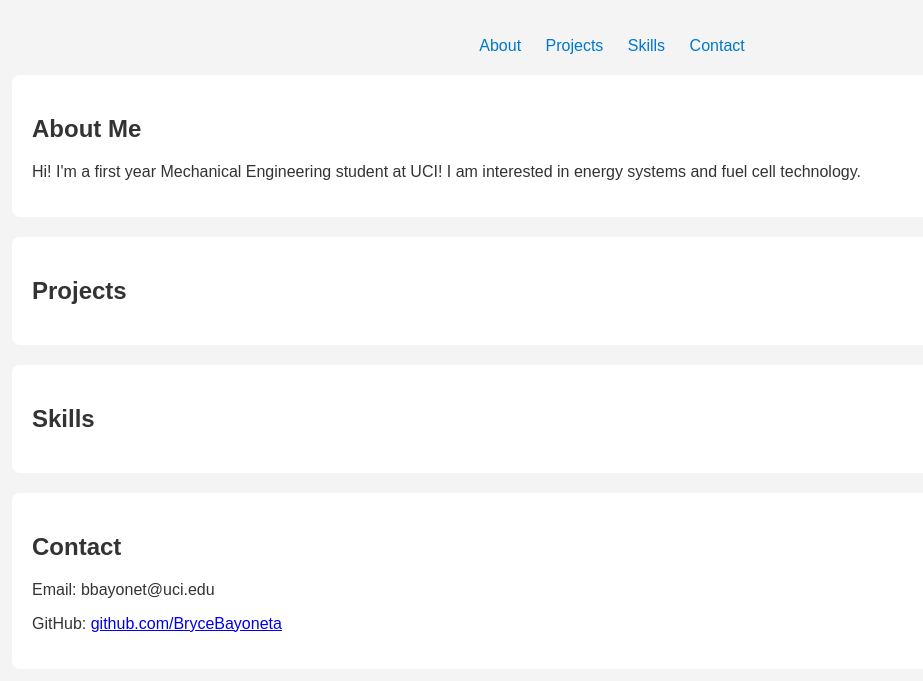
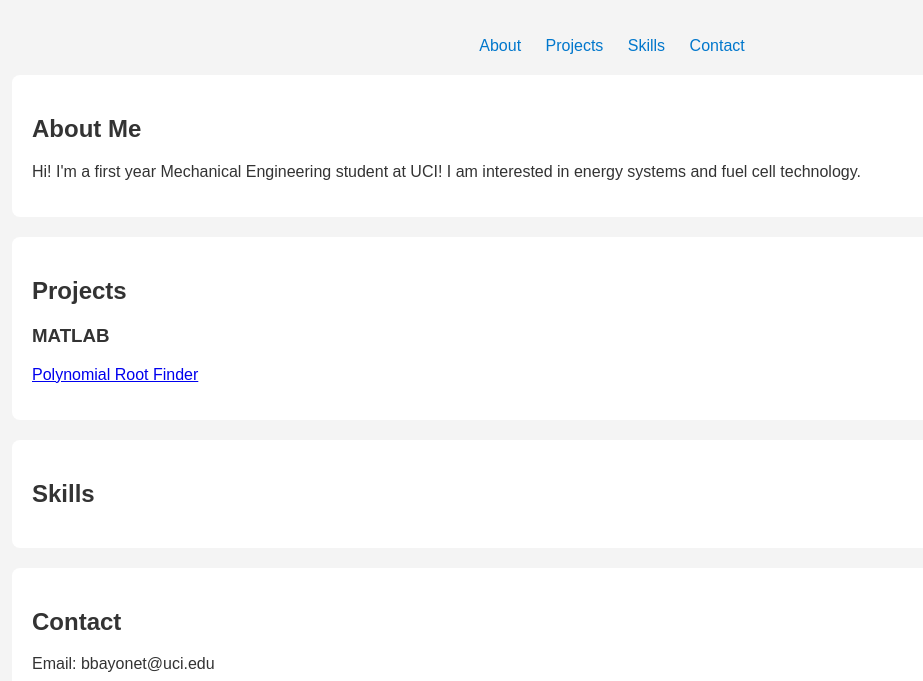
Before and after one commit to BryceBayoneta/Bryce-Bayoneta-Portfolio, a plain HTML site: page index.html in a window 1280 px wide. Shown: the part 119-800 px from the top of the page, without its empty margins (28-951 px from the left). Drawn offline with Linux system fonts and the light colour scheme.

Commit message:
Update index.html
add in rootfinder and matlab section

```diff
--- a/index.html
+++ b/index.html
@@ -25,6 +25,10 @@
 
   <section id="projects">
     <h2>Projects</h2>
+    <h3>MATLAB</h3>
+    <div>
+      <p><a href = "https://github.com/BryceBayoneta/rootFinder" target=_blank>Polynomial Root Finder</a></p>
+    </div>
 
     <div class="project">
 
```
